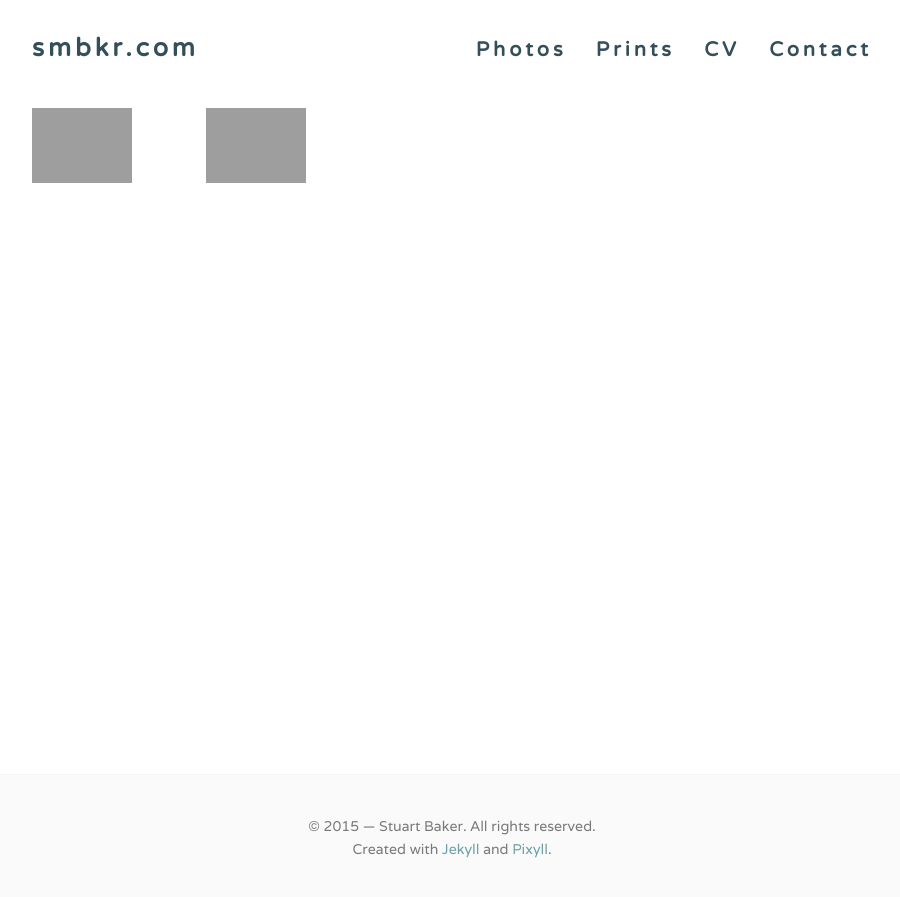
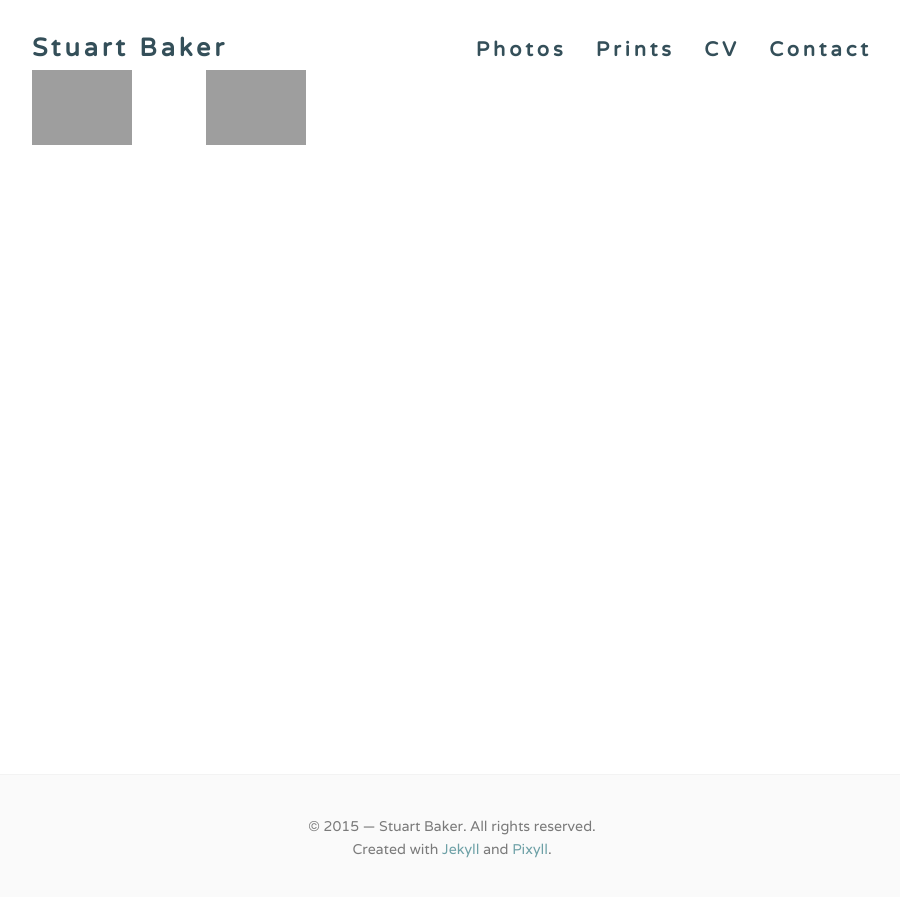
Before and after one commit to smbkr/smbkr.github.io, a Jekyll site: the page built from photos.md, in a window 1280 px wide. Shown: the top 897 px of the page, without its empty margins (188-1088 px from the left). Built offline with Jekyll 4.4.1, drawn with Linux system fonts in a browser that asks for light colours; nearby versions of some CDN libraries; library files that are not in the unit come from our copies.

Commit message:
cleaned up _config, header and head, redid index page and created robots.txt

```diff
--- a/_config.yml
+++ b/_config.yml
@@ -1,5 +1,5 @@
 # Site settings
-title:       smbkr.com
+title:       Stuart Baker
 email:       bakermstuart@gmail.com
 author:      Stuart Baker
 description: "description of site, from _config.yml"
@@ -60,7 +60,7 @@ markdown:     kramdown
 redcarpet:
   extensions: ['smart', 'tables', 'with_toc_data']
 permalink:    pretty
-paginate:     4
+# paginate:     4
 sass:
   compressed: true
 exclude: [Gemfile, Gemfile.lock]
--- a/_includes/head.html
+++ b/_includes/head.html
@@ -10,7 +10,7 @@
     <link rel="alternate" type="application/rss+xml" title="RSS Feed for {{ site.title }}" href="{{ "/feed.xml" | prepend: site.baseurl }}" />
 
     <!-- jQuery -->
-    {% if page.chocolat %}
+    {% if page.lightbox %}
     <script src="https://ajax.googleapis.com/ajax/libs/jquery/2.1.4/jquery.min.js"></script>
     <script type="text/javascript" src="/js/jquery.chocolat.min.js"></script>
     {% endif %}
@@ -18,7 +18,7 @@
     <!-- Custom CSS -->
     <link rel="stylesheet" href="{{ "/css/pixyll.css" | prepend: site.baseurl }}?{{ site.time | date: "%Y%m%d%H%M" }}" type="text/css">
     {% if page.dark %}<link rel="stylesheet" href="/css/dark.css" type="text/css">{% endif %}
-    <link rel="stylesheet" href="/css/chocolat.css" type="text/css" media="screen" charset="utf-8">
+    {% if page.lightbox %}<link rel="stylesheet" href="/css/chocolat.css" type="text/css" media="screen" charset="utf-8">{% endif %}
 
     <!-- Fonts -->
     <link href='https://fonts.googleapis.com/css?family=Varela|Varela+Round' rel='stylesheet' type='text/css'>
--- a/_includes/header.html
+++ b/_includes/header.html
@@ -1,14 +1,9 @@
 <header class="site-header px2 px-responsive{% if page.dark %} header-dark{% endif %}">
   <div class="mt2 wrap">
     <div class="measure">
-      <a href="{{ site.url }}" class="site-title">{{ site.title }}</a>
+      <a href="/" class="site-title">{{ site.title }}</a>
       <nav class="site-nav">
         {% include navigation.html %}
       </nav>
-      <div class="clearfix"></div>
-      {% if site.show_social_icons %}
-        {% include social_links.html %}
-      {% endif %}
-    </div>
   </div>
 </header>
--- /dev/null
+++ b/robots.txt
@@ -0,0 +1,4 @@
+User-agent: *
+Disallow: /js/
+Disallow: /css/
+Sitemap: /sitemap.xml
```
Also changed, not shown: index.html (+2 -16 lines).
